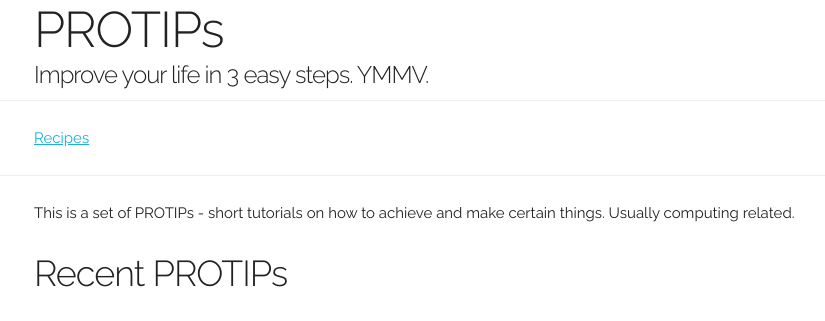
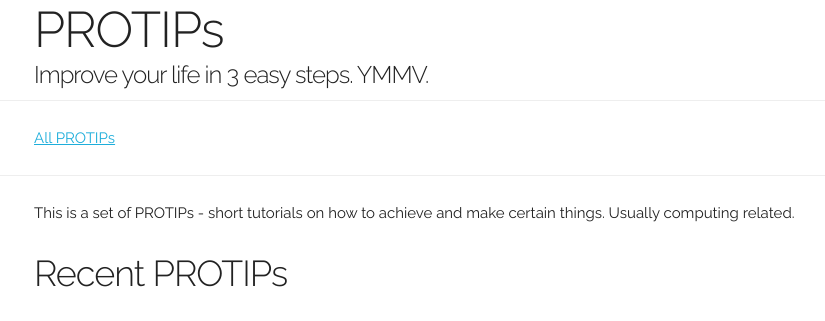
Before and after one commit to tomaszj/tomaszj.github.io, a Jekyll site: the page built from index.html, in a window 1280 px wide. Shown: the top 321 px of the page, without its empty margins (126-951 px from the left). Built offline with Jekyll 4.4.1, drawn with Linux system fonts in a browser that asks for light colours.

Commit message:
Change name of the link at the top.

```diff
--- a/_layouts/default.html
+++ b/_layouts/default.html
@@ -37,7 +37,7 @@
   <nav class="navbar">
     <div class="container">
       <ul class="navbar-list">
-        <li class="navbar-item"><a href="/">Recipes</a></li>
+        <li class="navbar-item"><a href="/">All PROTIPs</a></li>
       </ul>
     </div>
   </nav>
```
